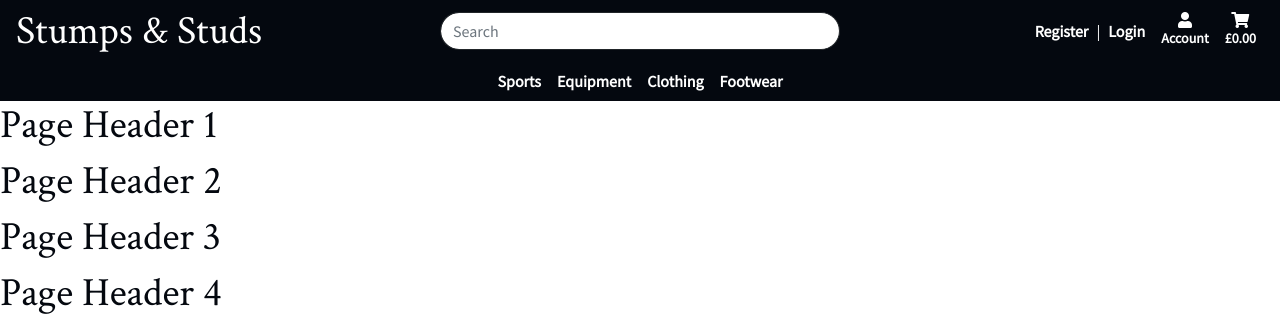
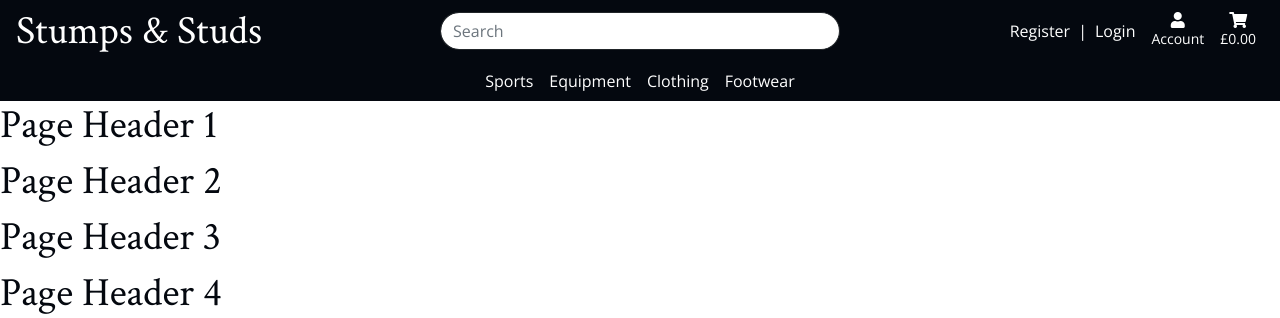
Before and after one commit to LukeGarnham/Stumps-and-Studs-MS4, a Django app: page / in a window 1280 px wide. Shown: the top 318 px of the page. Run offline with Django 3.2, Linux system fonts and the light colour scheme; some libraries are stand-ins or nearby versions.

Commit message:
Amend body font to Open Sans.

```diff
--- a/static/css/base.css
+++ b/static/css/base.css
@@ -1,8 +1,8 @@
-@import url('https://fonts.googleapis.com/css2?family=Crimson+Text&family=Source+Sans+Pro&display=swap');
+@import url('https://fonts.googleapis.com/css2?family=Crimson+Text&family=Open+Sans&display=swap');
 
 body {
     color: #04080F;
-    font-family: 'Source Sans Pro', sans-serif;
+    font-family: 'Open Sans', sans-serif;
     margin-top: 101px;
     /* Temp style for testing - to be deleted */
     height: 1500vh;
@@ -32,6 +32,7 @@ a {
 
 .purple-hover:hover,a:hover {
     color: #B388EB;
+    font-weight: bold;
 }
 
 /* Bootstrap styling */
--- a/templates/base.html
+++ b/templates/base.html
@@ -45,23 +45,23 @@
                             </button>
                         </li>
                         <li class="list-inline-item d-none d-md-inline mx-0">
-                            <a href="" class="p-2"><strong>Register</strong></a>
+                            <a href="" class="p-2">Register</a>
                         </li>
                         <li class="list-inline-item d-none d-md-inline mx-0">|</li>
                         <li class="list-inline-item d-none d-md-inline mx-0">
-                            <a href="" class="p-2"><strong>Login</strong></a>
+                            <a href="" class="p-2">Login</a>
                         </li>
                         <li class="list-inline-item d-inline d-md-none mx-0">
                             <button id="search-button" class="btn text-center align-items-center d-flex flex-column p-2 purple-hover" type="button" data-bs-toggle="collapse" data-bs-target="#nav-search" aria-expanded="false" aria-controls="nav-search">
                                 <i class="fas fa-search"></i>
-                                <small><strong>Search</strong></small>
+                                <small>Search</small>
                             </button>
                         </li>
                         <li class="list-inline-item mx-0">
                             <div class="dropdown">
                                 <span class="text-center d-flex flex-column p-2 purple-hover" type="button" id="account-options" data-bs-toggle="dropdown" aria-expanded="false">
                                     <i class="fas fa-user"></i>
-                                    <small><strong>Account</strong></small>
+                                    <small>Account</small>
                                 </span>
                                 <ul class="dropdown-menu" aria-labelledby="account-options">
                                     <li>
@@ -76,7 +76,7 @@
                         <li class="list-inline-item mx-0">
                             <a href="" class="text-center d-flex flex-column p-2">
                                 <i class="fas fa-shopping-cart"></i>
-                                <small><strong>£0.00</strong></small>
+                                <small>£0.00</small>
                             </a>
                         </li>
                     </ul>
@@ -100,25 +100,25 @@
                     <div class="collapse navbar-collapse" id="navbar-toggle-content">
                         <ul class="navbar-nav mx-auto py-2 py-md-0">
                             <li class="nav-item d-md-none">
-                                <a class="nav-link" href="#"><h5>Stumps & Studs</h5></a>
+                                <a class="nav-link" href="#"><h3 class="mb-0">Stumps & Studs</h3></a>
                             </li>
                             <li class="nav-item">
-                                <a class="nav-link" href="#"><strong>Sports</strong></a>
+                                <a class="nav-link" href="#">Sports</a>
                             </li>
                             <li class="nav-item">
-                                <a class="nav-link" href="#"><strong>Equipment</strong></a>
+                                <a class="nav-link" href="#">Equipment</a>
                             </li>
                             <li class="nav-item">
-                                <a class="nav-link" href="#"><strong>Clothing</strong></a>
+                                <a class="nav-link" href="#">Clothing</a>
                             </li>
                             <li class="nav-item">
-                                <a class="nav-link" href="#"><strong>Footwear</strong></a>
+                                <a class="nav-link" href="#">Footwear</a>
                             </li>
                             <li class="nav-item d-md-none">
-                                <a class="nav-link" href="#"><strong>Register</strong></a>
+                                <a class="nav-link" href="#">Register</a>
                             </li>
                             <li class="nav-item d-md-none">
-                                <a class="nav-link" href="#"><strong>Login</strong></a>
+                                <a class="nav-link" href="#">Login</a>
                             </li>
                         </ul>
                     </div>
```
